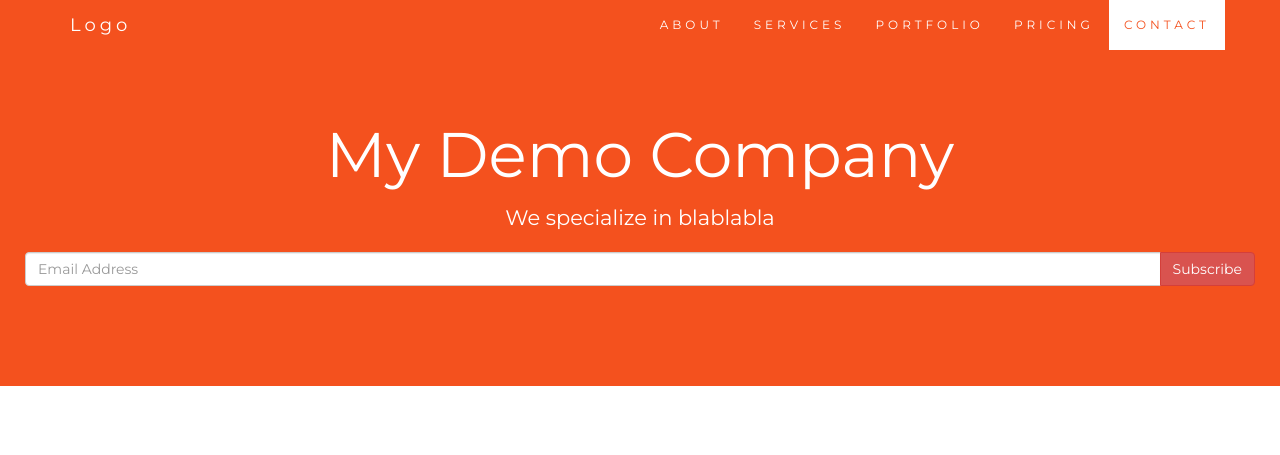
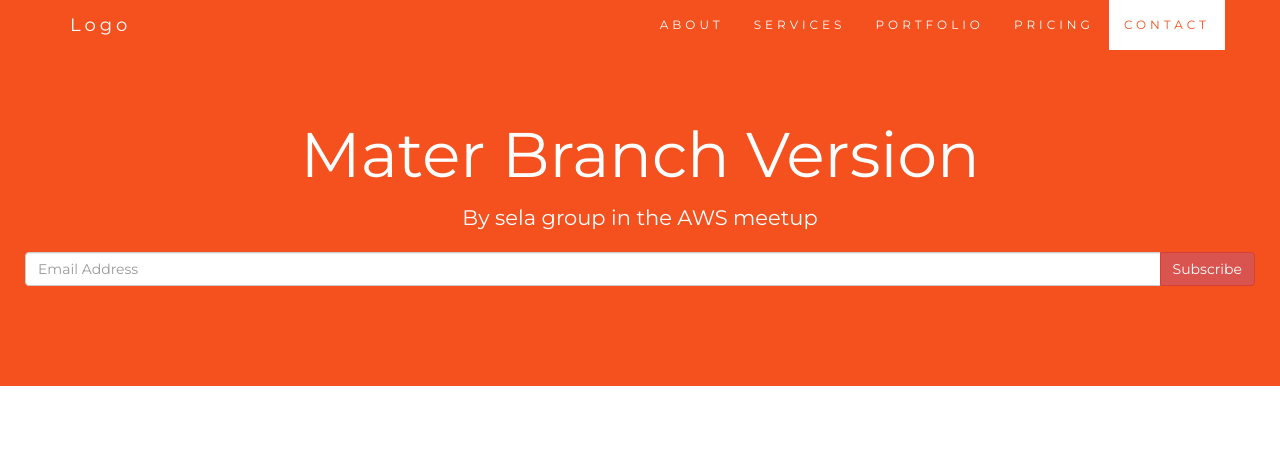
Before and after one commit to leonjalfon1/aws-meetup-ci-cd, a website: page index.html in a window 1280 px wide. Shown: the top 455 px of the page. Drawn offline with nearby package versions, Linux system fonts and the light colour scheme; some packages are replaced by stand-ins of ours.

Commit message:
update files

```diff
--- a/index.html
+++ b/index.html
@@ -215,8 +215,8 @@
 </nav>
 
 <div class="jumbotron text-center">
-  <h1>My Demo Company</h1>
-  <p>We specialize in blablabla</p>
+  <h1>Mater Branch Version</h1>
+  <p>By sela group in the AWS meetup</p>
   <form>
     <div class="input-group">
       <input type="email" class="form-control" size="50" placeholder="Email Address" required>
```
